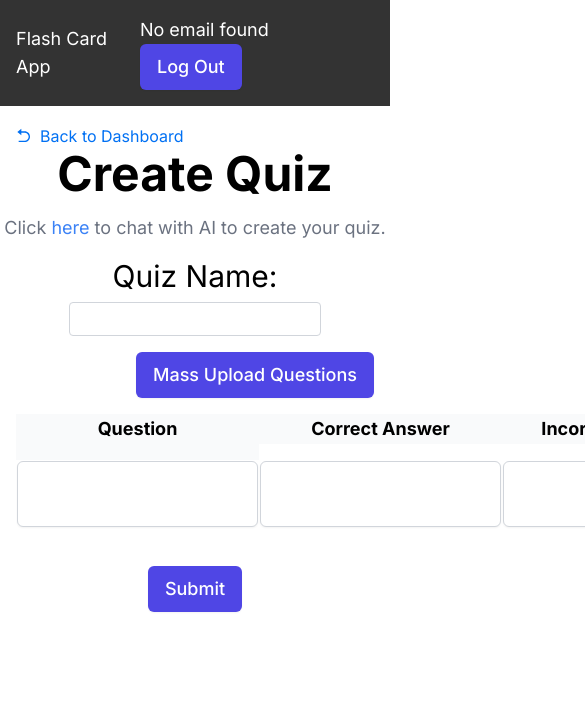
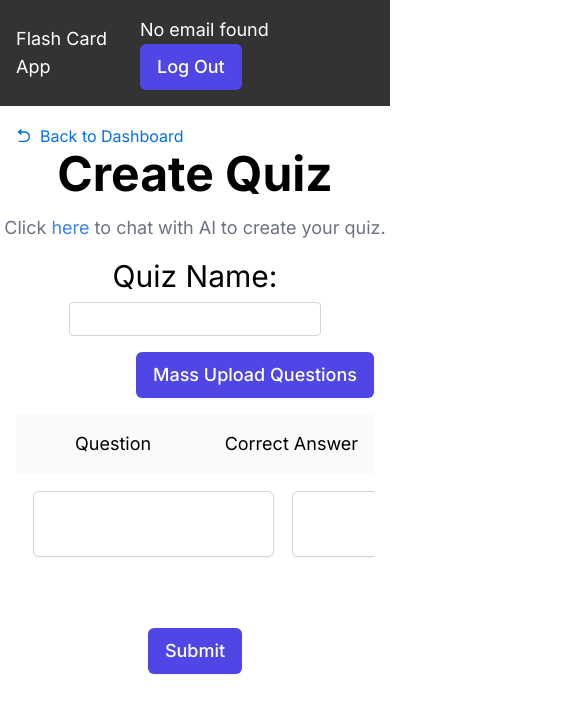
Before and after one commit to shagene/flashcard, a Next.js app: page /create-quiz in a window 390 px wide. Shown: the top 712 px of the page, 585 px wide, since content can reach past the window. Built offline with nearby package versions, Linux system fonts and the light colour scheme.

Commit message:
Updated Question Form to be more responsive. no longer a table component

```diff
--- a/src/components/QuestionForm.tsx
+++ b/src/components/QuestionForm.tsx
@@ -21,21 +21,22 @@ const QuestionForm = ({
   addQuestion,
   deleteQuestion,
 }: QuestionFormProps) => (
-  <div className="mt-8">
-    <table className="table-auto w-full">
-      <thead className="bg-gray-50">
-        <tr className="text-lg">
-          <th>Question</th>
-          <th>Correct Answer</th>
-          <th>Incorrect Answer 1</th>
-          <th>Incorrect Answer 2</th>
-          <th>Incorrect Answer 3</th>
-          <th>Actions</th>
-        </tr>
-      </thead>
-      <tbody className="bg-white">
+  <div className="mt-8 overflow-x-auto">
+    <div className="flex flex-col w-full">
+      <div className="bg-gray-50 text-lg grid grid-cols-6 gap-4 p-4 min-w-max">
+        <span>Question</span>
+        <span>Correct Answer</span>
+        <span>Incorrect Answer 1</span>
+        <span>Incorrect Answer 2</span>
+        <span>Incorrect Answer 3</span>
+        <span>Actions</span>
+      </div>
+      <div className="bg-white">
         {quizQuestions.map((q, index) => (
-          <tr key={index} className="mb-4">
+          <div
+            key={index}
+            className="mb-4 grid grid-cols-6 gap-4 p-4 min-w-max"
+          >
             <QuestionInput
               label="Question"
               value={q.question}
@@ -64,7 +65,7 @@ const QuestionForm = ({
                 }
               />
             ))}
-            <td
+            <div
               className={`flex items-center justify-center ${index === 0 ? "pt-5" : ""}`}
             >
               {index === quizQuestions.length - 1 && (
@@ -80,16 +81,16 @@ const QuestionForm = ({
                 <button
                   type="button"
                   onClick={() => deleteQuestion(index)}
-                  className="justify-center py-2 px-4 border border-transparent rounded-md shadow-sm text-lg font-medium focus:outline-none  text-red-600"
+                  className="justify-center py-2 px-4 border border-transparent rounded-md shadow-sm text-lg font-medium focus:outline-none text-red-600"
                 >
                   <FiMinusCircle size={24} />
                 </button>
               )}
-            </td>
-          </tr>
+            </div>
+          </div>
         ))}
-      </tbody>
-    </table>
+      </div>
+    </div>
   </div>
 );
 
--- a/src/styles/globals.css
+++ b/src/styles/globals.css
@@ -3,8 +3,3 @@
 @tailwind utilities;
 
 /* Add to your global CSS file (e.g., globals.css) */
-.table-auto thead::after {
-  content: "";
-  display: block;
-  height: 1rem; /* Adjust the height for the desired margin */
-}
```
